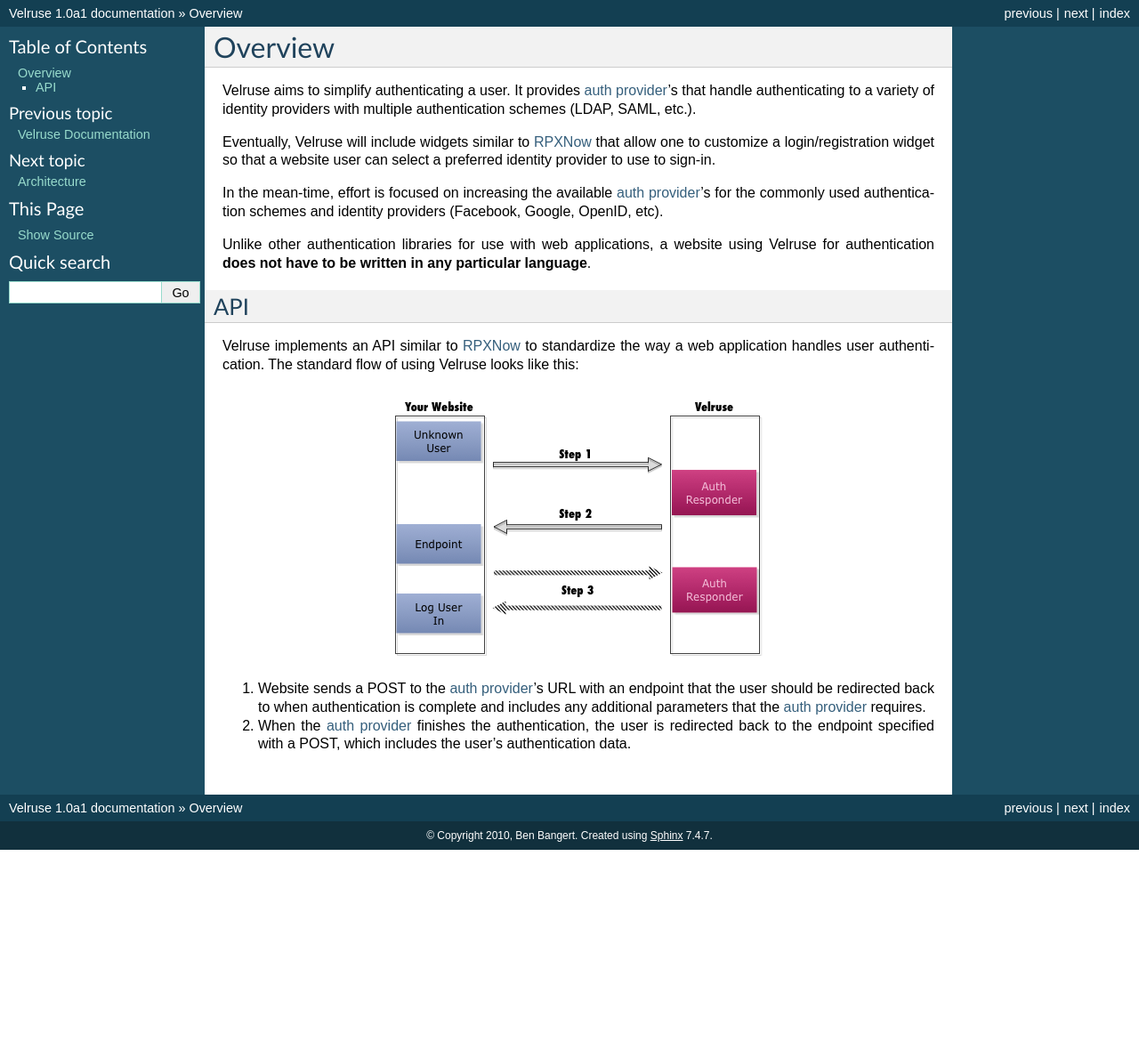
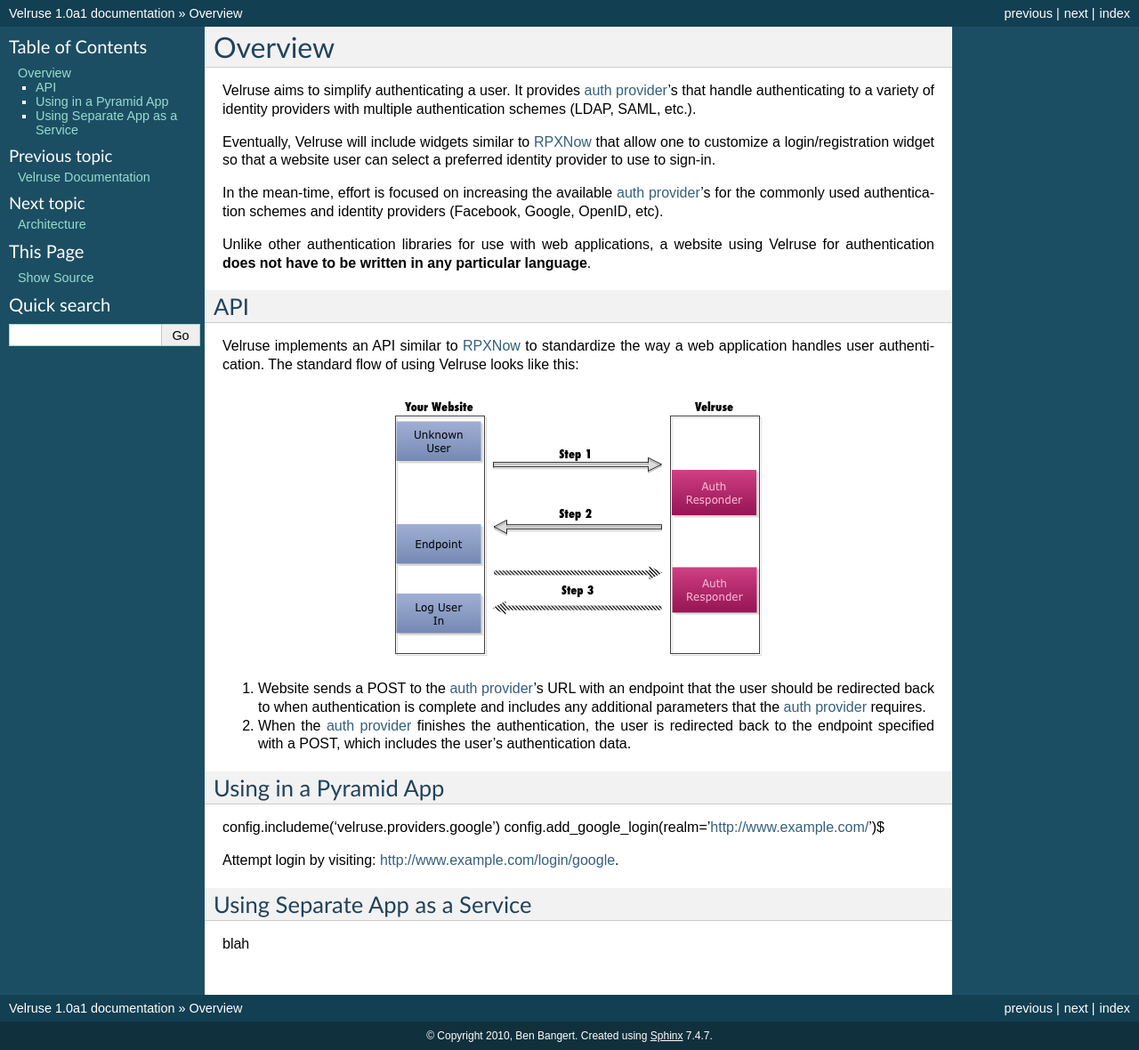
Before and after one commit to bbangert/velruse, a Sphinx documentation site: the page built from docs/overview.rst, in a window 1280 px wide. Shown: the whole page at 89% size. Built offline with Sphinx 7.4.7, drawn with Linux system fonts in a browser that asks for light colours; before the commit the page ends 955 px from its top, so only the background shows below that.

Commit message:
Add sections for basic use of velruse.

```diff
--- a/docs/overview.rst
+++ b/docs/overview.rst
@@ -42,4 +42,19 @@ Velruse looks like this:
    user's authentication data.
 
 
+Using in a Pyramid App
+======================
+
+config.includeme('velruse.providers.google')
+config.add_google_login(realm='http://www.example.com/')$
+
+Attempt login by visiting: http://www.example.com/login/google.
+
+
+Using Separate App as a Service
+===============================
+
+blah
+
+
 .. _RPXNow: http://rpxnow.com/
```
